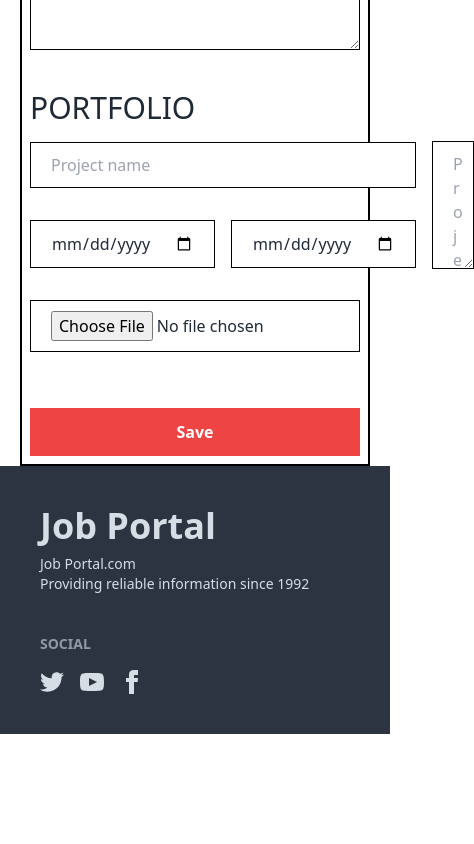
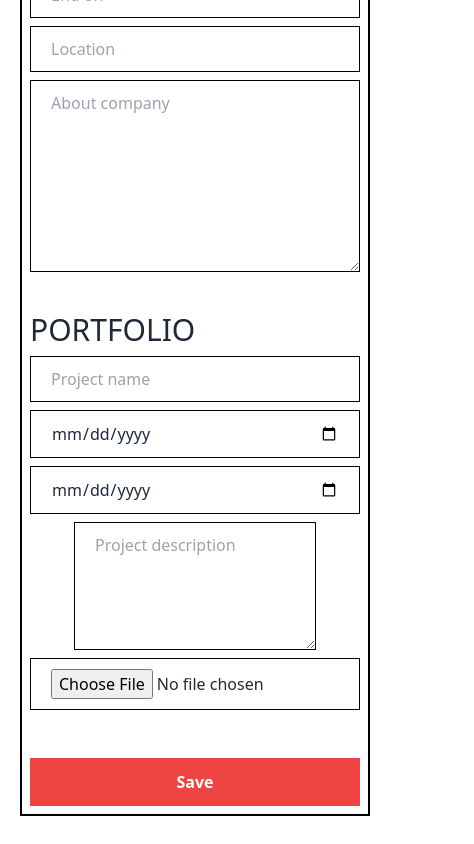
Before and after one commit to ayathree/kudosware-client, a React (Vite) app: page /resume in a window 390 px wide. Shown: the part 1657-2501 px from the top of the page, 474 px wide, since content can reach past the window. Before the commit the page ends 2391 px from the top, so only its background shows below. Built offline with nearby package versions, Linux system fonts and the light colour scheme.

Commit message:
make resume page last half responsive

```diff
--- a/src/pages/Resume.jsx
+++ b/src/pages/Resume.jsx
@@ -11,7 +11,7 @@ const Resume = () => {
             </div>
             {/* resume */}
             <div className='md:m-10'>
-                <div className='border-2 border-black md:p-7 p-2 '>
+                <div className='border-2 border-black md:p-7 p-2 my-10 md:my-0 '>
                    <div className='flex flex-col md:flex-row justify-between items-center'>
                    <h1 className='md:text-3xl uppercase'>Personal Information</h1>
                    <button className='bg-red-500 p-2 text-white rounded-md hover:bg-black'>Upload Your CV</button>
@@ -70,14 +70,14 @@ const Resume = () => {
                    <h1 className='text-3xl uppercase'>Education</h1>
                    </div>
 {/* div 1 */}
-<div className='flex justify-between items-center gap-4 '>
-                   <input type="text" placeholder='Institute' className="my-4  border w-1/2 border-black bg-white px-5 py-2.5  focus:border-blue-400 focus:outline-none focus:ring focus:ring-blue-300 focus:ring-opacity-40" />
-                   <input type="text" placeholder='Degree' className="my-4  border w-1/2  border-black bg-white px-5 py-2.5  focus:border-blue-400 focus:outline-none focus:ring focus:ring-blue-300 focus:ring-opacity-40" />
+<div className='flex md:flex-row flex-col justify-between items-center md:gap-4 '>
+                   <input type="text" placeholder='Institute' className="md:my-4 my-2  border md:w-1/2 w-full border-black bg-white px-5 py-2.5  focus:border-blue-400 focus:outline-none focus:ring focus:ring-blue-300 focus:ring-opacity-40" />
+                   <input type="text" placeholder='Degree' className="md:my-4  border md:w-1/2 w-full  border-black bg-white px-5 py-2.5  focus:border-blue-400 focus:outline-none focus:ring focus:ring-blue-300 focus:ring-opacity-40" />
                    </div>
                    {/* div 2 */}
-                   <div className='flex justify-between items-center gap-4 ' >
-                   <input type="text" placeholder='Title' className="my-4 border w-1/2  border-black bg-white px-5 py-2.5  focus:border-blue-400 focus:outline-none focus:ring focus:ring-blue-300 focus:ring-opacity-40" />
-                   <input type="date" placeholder='' className="my-4   border w-1/2 border-black bg-white px-5 py-2.5  focus:border-blue-400 focus:outline-none focus:ring focus:ring-blue-300 focus:ring-opacity-40" />
+                   <div className='flex md:flex-row flex-col justify-between items-center md:gap-4 ' >
+                   <input type="text" placeholder='Title' className="md:my-4 my-2 border md:w-1/2 w-full  border-black bg-white px-5 py-2.5  focus:border-blue-400 focus:outline-none focus:ring focus:ring-blue-300 focus:ring-opacity-40" />
+                   <input type="date" placeholder='' className="md:my-4   border md:w-1/2 w-full border-black bg-white px-5 py-2.5  focus:border-blue-400 focus:outline-none focus:ring focus:ring-blue-300 focus:ring-opacity-40" />
                    </div>
 
 {/* Experience */}
@@ -85,15 +85,15 @@ const Resume = () => {
                    <h1 className='text-3xl uppercase'>Experience</h1>
                    </div>
                    {/* div 1 */}
-                   <div className='flex justify-between items-center gap-4 '>
-                   <input type="text" placeholder='Company' className="my-4  border w-1/2 border-black bg-white px-5 py-2.5  focus:border-blue-400 focus:outline-none focus:ring focus:ring-blue-300 focus:ring-opacity-40" />
-                   <input type="text" placeholder='Designation' className="my-4  border w-1/2  border-black bg-white px-5 py-2.5  focus:border-blue-400 focus:outline-none focus:ring focus:ring-blue-300 focus:ring-opacity-40" />
+                   <div className='flex md:flex-row flex-col justify-between items-center md:gap-4 '>
+                   <input type="text" placeholder='Company' className="md:my-4 my-2 border md:w-1/2 w-full border-black bg-white px-5 py-2.5  focus:border-blue-400 focus:outline-none focus:ring focus:ring-blue-300 focus:ring-opacity-40" />
+                   <input type="text" placeholder='Designation' className="md:my-4  border md:w-1/2 w-full  border-black bg-white px-5 py-2.5  focus:border-blue-400 focus:outline-none focus:ring focus:ring-blue-300 focus:ring-opacity-40" />
                    </div>
                    {/* div 2 */}
-                   <div className='flex justify-between items-center gap-4 '>
-                   <input type="text" placeholder='Job from' className="my-4  border w-1/3 border-black bg-white px-5 py-2.5  focus:border-blue-400 focus:outline-none focus:ring focus:ring-blue-300 focus:ring-opacity-40" />
-                   <input type="text" placeholder='End on' className="my-4  border w-1/3  border-black bg-white px-5 py-2.5  focus:border-blue-400 focus:outline-none focus:ring focus:ring-blue-300 focus:ring-opacity-40" />
-                   <input type="text" placeholder='Location' className="my-4  border w-2/3 border-black bg-white px-5 py-2.5  focus:border-blue-400 focus:outline-none focus:ring focus:ring-blue-300 focus:ring-opacity-40" />
+                   <div className='flex md:flex-row flex-col justify-between items-center md:gap-4 '>
+                   <input type="text" placeholder='Job from' className="md:my-4 my-2 border md:w-1/3 w-full border-black bg-white px-5 py-2.5  focus:border-blue-400 focus:outline-none focus:ring focus:ring-blue-300 focus:ring-opacity-40" />
+                   <input type="text" placeholder='End on' className="md:my-4  border md:w-1/3 w-full  border-black bg-white px-5 py-2.5  focus:border-blue-400 focus:outline-none focus:ring focus:ring-blue-300 focus:ring-opacity-40" />
+                   <input type="text" placeholder='Location' className="md:my-4 my-2 border md:w-2/3 w-full border-black bg-white px-5 py-2.5  focus:border-blue-400 focus:outline-none focus:ring focus:ring-blue-300 focus:ring-opacity-40" />
                    </div>
                    {/* div 3 */}
                    <div>
@@ -105,18 +105,18 @@ const Resume = () => {
                    <h1 className='text-3xl uppercase'>Portfolio</h1>
                    </div>
                    {/* div 1 */}
-                   <div className='flex flex-row justify-between items-center gap-4 ' >
-                    <div className='flex-1' >
-                    <input type="text" placeholder='Project name' className="my-4 w-full  border  border-black bg-white px-5 py-2.5  focus:border-blue-400 focus:outline-none focus:ring focus:ring-blue-300 focus:ring-opacity-40" />
+                   <div className='flex md:flex-row flex-col justify-between items-center md:gap-4 ' >
+                    <div className='md:flex-1' >
+                    <input type="text" placeholder='Project name' className="md:my-4 w-full my-2  border  border-black bg-white px-5 py-2.5  focus:border-blue-400 focus:outline-none focus:ring focus:ring-blue-300 focus:ring-opacity-40" />
                     {/* inner div */}
-                    <div className='flex flex-row justify-between items-center gap-4'>
-                    <input type="date" placeholder='Start from' className="my-4 w-full  border  border-black bg-white px-5 py-2.5  focus:border-blue-400 focus:outline-none focus:ring focus:ring-blue-300 focus:ring-opacity-40" />
-                    <input type="date" placeholder='End on' className="my-4 w-full   border  border-black bg-white px-5 py-2.5  focus:border-blue-400 focus:outline-none focus:ring focus:ring-blue-300 focus:ring-opacity-40" />
+                    <div className='md:flex  md:flex-row md:justify-between md:items-center md:gap-4'>
+                    <input type="date" placeholder='Start from' className="md:my-4 w-full  border  border-black bg-white px-5 py-2.5  focus:border-blue-400 focus:outline-none focus:ring focus:ring-blue-300 focus:ring-opacity-40" />
+                    <input type="date" placeholder='End on' className="md:my-4 w-full my-2  border  border-black bg-white px-5 py-2.5  focus:border-blue-400 focus:outline-none focus:ring focus:ring-blue-300 focus:ring-opacity-40" />
                     </div>
 
 
                     </div>
-                    <div className='flex-1'>
+                    <div className='md:flex-1'>
 <textarea type="text" placeholder='Project description' className="  border block w-full h-32   border-black bg-white px-5 py-2.5  focus:border-blue-400 focus:outline-none focus:ring focus:ring-blue-300 focus:ring-opacity-40" />
 
 </div>
@@ -125,7 +125,7 @@ const Resume = () => {
                    <div>
 
 
-    <input type="file" className="my-4   border w-full border-black bg-white px-5 py-2.5  focus:border-blue-400 focus:outline-none focus:ring focus:ring-blue-300 focus:ring-opacity-40" />
+    <input type="file" className="md:my-4 my-2  border w-full border-black bg-white px-5 py-2.5  focus:border-blue-400 focus:outline-none focus:ring focus:ring-blue-300 focus:ring-opacity-40" />
 </div>
 
 {/* save */}
```
